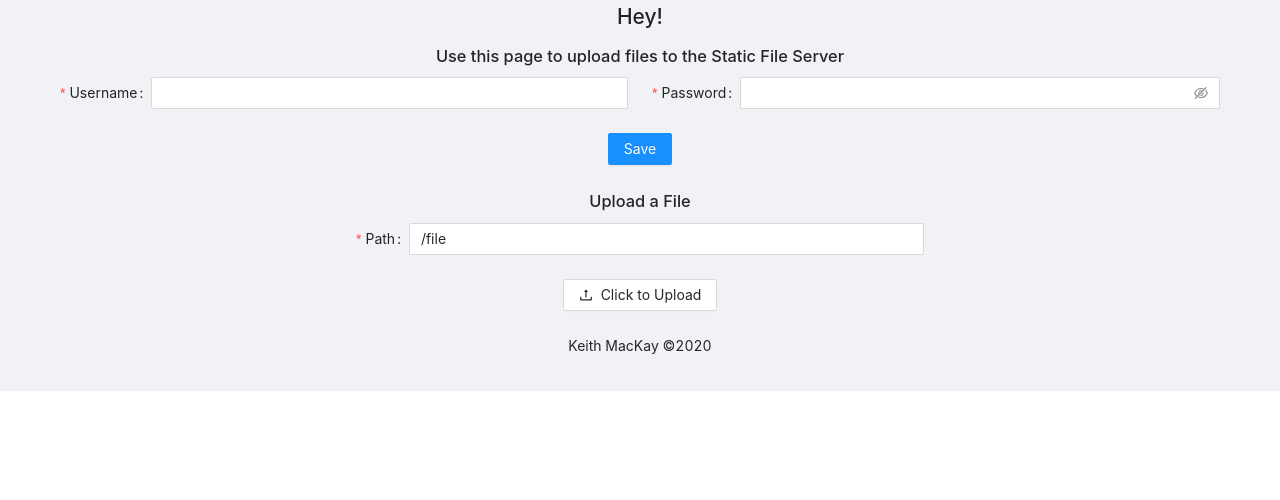
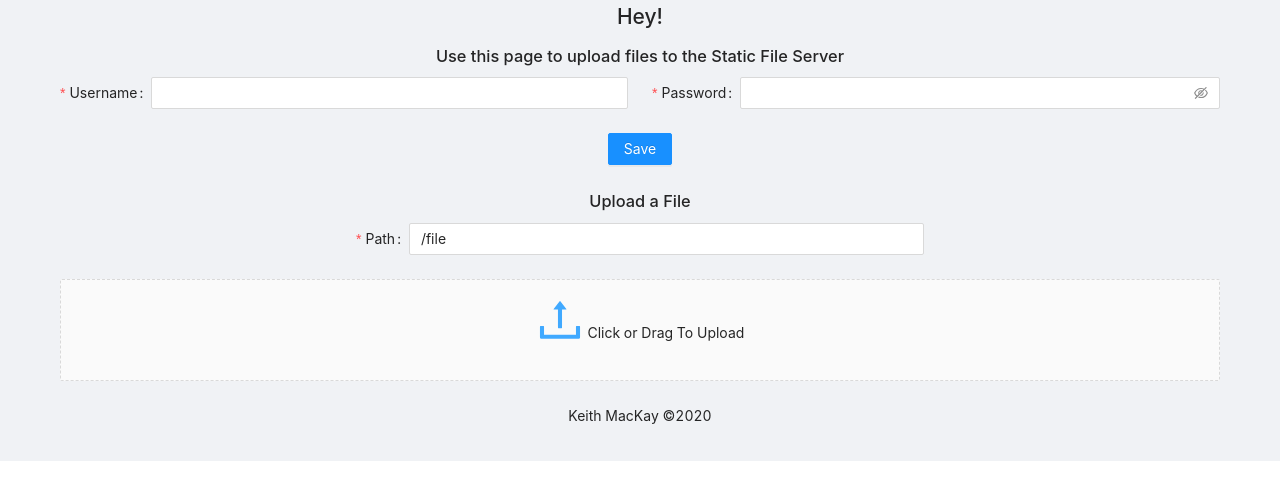
Before and after one commit to kamackay/file-server, a React app in the folder ui/: page /#/ in a window 1280 px wide. Shown: the top 500 px of the page. Built offline with nearby package versions, Linux system fonts and the light colour scheme; the HTML template or start-up script is replaced by a standard one.

Commit message:
Improve Upload formatting

```diff
--- a/ui/package.json
+++ b/ui/package.json
@@ -13,6 +13,7 @@
     "@types/react": "^16.9.35",
     "@types/react-dom": "^16.9.8",
     "@types/react-router-dom": "^5.1.5",
+    "@types/react-toastify": "^4.1.0",
     "antd": "^4.2.3",
     "axios": "^0.19.2",
     "classnames": "^2.2.6",
@@ -20,6 +21,7 @@
     "react": "^16.13.1",
     "react-dom": "^16.13.1",
     "react-router-dom": "^5.2.0",
+    "react-toastify": "^6.0.4",
     "typescript": "^3.9.2"
   },
   "devDependencies": {
--- a/ui/src/components/MainPage.tsx
+++ b/ui/src/components/MainPage.tsx
@@ -1,6 +1,7 @@
 import React from "react";
 import { Form, Input, Button, Upload, Row, Col } from "antd";
 import Cookies from "js-cookie";
+import { toast } from "react-toastify";
 import { UploadOutlined } from "@ant-design/icons";
 import { withRouter, RouteComponentProps } from "react-router-dom";
 
@@ -113,19 +114,24 @@ export default withRouter(
               <Col span={6} />
             </Row>
 
-            <Upload
+            <Upload.Dragger
               method="PUT"
               action={this.state.url}
+              onChange={(state) => {
+                if (state.file.status === "done") {
+                  toast(`Uploaded Successfully!`, { type: "success" });
+                }
+              }}
               headers={{
                 Authorization: `Basic ${btoa(
                   `${this.state.creds?.username}:${this.state.creds?.password}`
                 )}`,
               }}
             >
-              <Button>
-                <UploadOutlined /> Click to Upload
-              </Button>
-            </Upload>
+              <p className="ant-upload-drag-icon">
+                <UploadOutlined /> Click or Drag To Upload
+              </p>
+            </Upload.Dragger>
           </Form>
         </div>
       );
--- a/ui/src/index.tsx
+++ b/ui/src/index.tsx
@@ -4,6 +4,8 @@ import { HashRouter as Router, Route } from "react-router-dom";
 import "./index.less";
 import "antd/dist/antd.css";
 import asyncComponent from "./components/asyncComponent";
+import { ToastContainer } from "react-toastify";
+import "react-toastify/dist/ReactToastify.css";
 import { Layout } from "antd";
 
 const MainPage = asyncComponent(() => import("./components/MainPage"));
@@ -11,6 +13,7 @@ const MainPage = asyncComponent(() => import("./components/MainPage"));
 ReactDOM.render(
   <Router>
     <Layout style={{ paddingBottom: 10 }}>
+      <ToastContainer position="top-right" />
       <Layout.Content
         style={{ marginLeft: 10, marginRight: 10, padding: "0 50px" }}
       >
```
Also changed, not shown: 1 other file (tests, documents, lock files or other folders).
